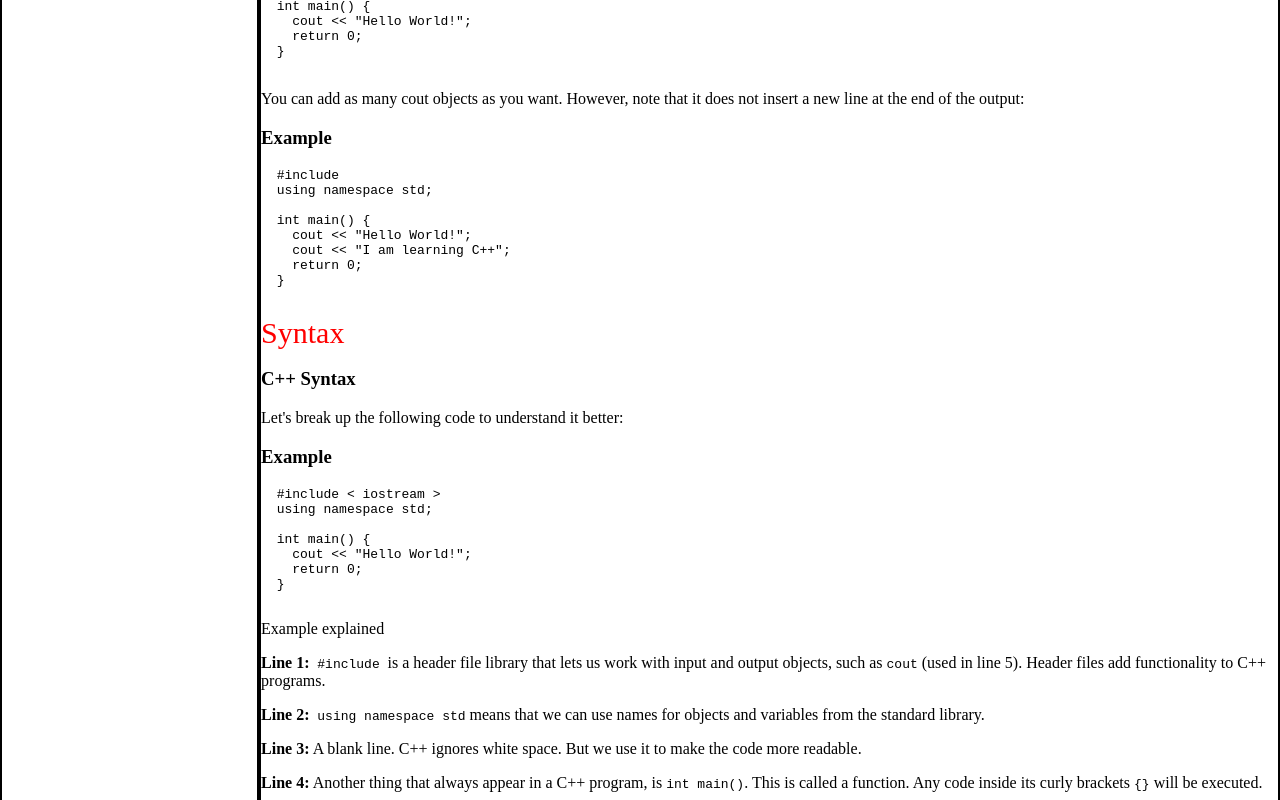
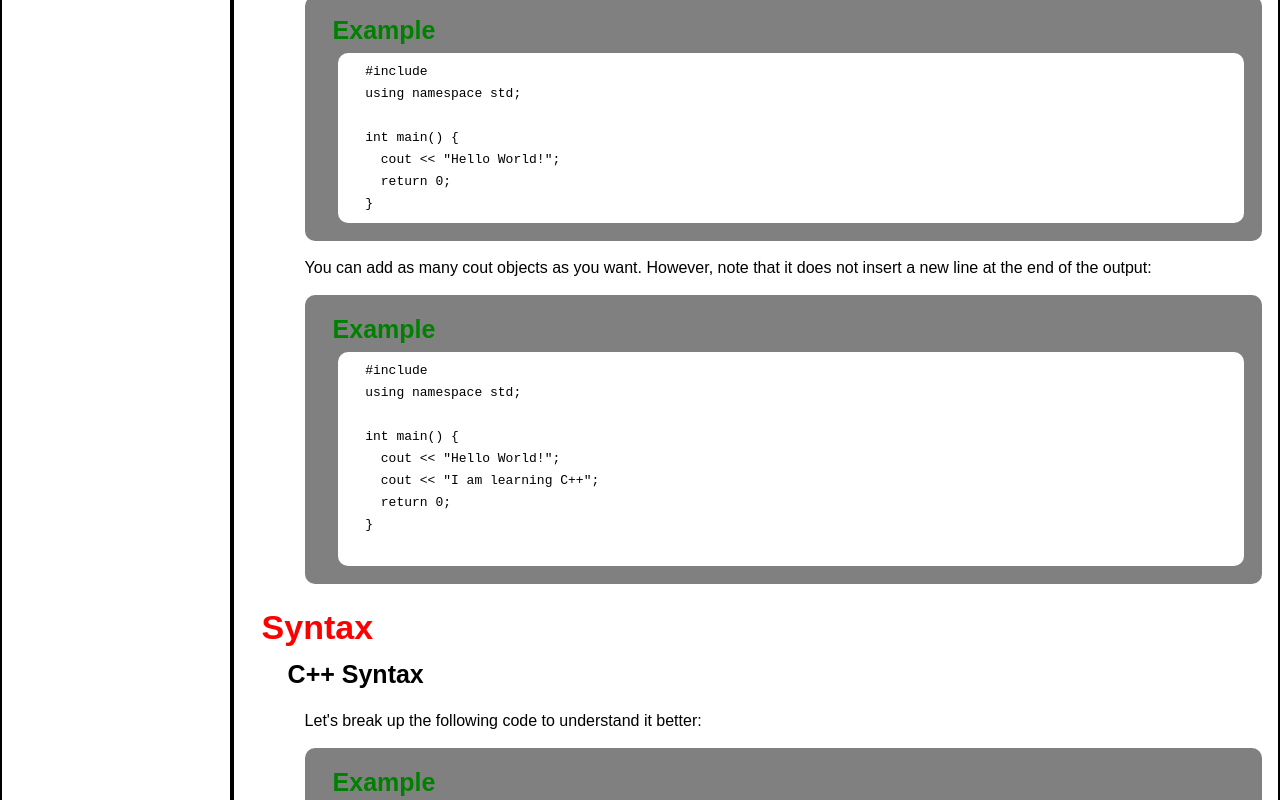
Before and after one commit to Beastcrusher69/FCC-technical_documentation, a plain HTML site: page index.html in a window 1280 px wide. Shown: the part 400-1200 px from the top of the page. Drawn offline with Linux system fonts and the light colour scheme.

Commit message:
worked on main-doc

```diff
--- a/index.html
+++ b/index.html
@@ -44,7 +44,7 @@
 
          <p> The cout object, together with the << operator, is used to output values/print text:</p>
   <div class="code-wrap">
-  <h3>Example</h3>
+  <h3 class="ex-syn">Example</h3>
   <div class="code-block">
     <code>
       <pre>
@@ -54,15 +54,14 @@
   int main() {
     cout << "Hello World!";
     return 0;
-  }
-     </pre>
+  }</pre>
    </code>
   </div>
   </div>
   <p>You can add as many cout objects as you want. However, note that it does not insert a new line at the end of the output:</p>
   <div class="code-wrap">
 
-  <h3>Example</h3>
+  <h3 class="ex-syn">Example</h3>
   <div class="code-block">
     <code>
       <pre>
@@ -83,9 +82,9 @@
           <h3>C++ Syntax</h3>
   <p>Let's break up the following code to understand it better:<p>
 
-  <h3>Example</h3>
+
   <div class="code-wrap">
-
+  <h3 class="ex-syn">Example</h3>
   <div class="code-block">
   <code>
   <pre>
@@ -100,7 +99,7 @@
   </code>
   </div>
   </div>
-  Example explained
+  <p>Example explained</p>
   <p><strong>Line 1:</strong><code class="inline-code"> #include <iostream></code> is a header file library that lets us work with input and output objects, such as <code class="inline-code">cout</code> (used in line 5). Header files add functionality to C++ programs.</p>
 
   <p><strong>Line 2:</strong><code class="inline-code"> using namespace std</code> means that we can use names for objects and variables from the standard library.</p>
@@ -141,7 +140,7 @@
 
   <p>This example uses a single-line comment before a line of code:</p>
   <div class="code-wrap">
-  <h3>Example</h3>
+  <h3 class="ex-syn">Example</h3>
   <div class="code-block">
   <code>
   <pre>// This is a comment
@@ -152,12 +151,14 @@
   </div>
   <p>This example uses a single-line comment at the end of a line of code:</p>
 
-  <h3>Example</h3>
+  <div class="code-wrap">
+  <h3 class="ex-syn">Example</h3>
   <div class="code-block">
   <code>
   <pre>cout << "Hello World!"; // This is a comment
   </pre>
   </code>
+  </div>
   </div>
   <h3>C++ Multi-line Comments</h3>
   <p>Multi-line comments start with /* and ends with */.</p>
@@ -165,7 +166,7 @@
   <p>Any text between /* and */ will be ignored by the compiler:</p>
   <div class="code-wrap">
 
-  <h3>Example</h3>
+  <h3 class="ex-syn">Example</h3>
   <div class="code-block">
   <code>
   <pre>/* The code below will print the words Hello World!
@@ -195,7 +196,7 @@
   <h3>Declaring (Creating) Variables</h3>
   <p>To create a variable, specify the type and assign it a value:</p>
 
-  <h3>Syntax</h3>
+  <h3 class="ex-syn">Syntax</h3>
   <div class="code-block">
     <pre>
   <code>type variableName = value;</code>
@@ -207,13 +208,13 @@
   <p>To create a variable that should store a number, look at the following example:</p>
 
   <div class="code-wrap">
-  <h3>Example</h3>
+  <h3 class="ex-syn">Example</h3>
   <p>Create a variable called myNum of type int and assign it the value 15:</p>
   <div class="code-block">
     <pre>
   int myNum = 15;
   cout << myNum;
-    </pre>
+  </pre>
 
   </div>
   </div>
@@ -221,7 +222,7 @@
 
 
   <div class="code-wrap">
-  <h3>Example</h3>
+  <h3 class="ex-syn">Example</h3>
   <div class="code-block">
   <code>
     <pre>
@@ -235,7 +236,7 @@
   <p>Note that if you assign a new value to an existing variable, it will overwrite the previous value:</p>
 
   <div class="code-wrap">
-  <h3>Example</h3>
+  <h3 class="ex-syn">Example</h3>
   <div class="code-block">
   <code>
   int myNum = 15;  // myNum is 15
@@ -250,10 +251,10 @@
         <section class="main-section">
           <header id="Datatypes">Datatypes</header>
           <h3>C++ Data Types</h3>
-  </p>As explained in the Variables chapter, a variable in C++ must be a specified data type:</p>
+  <p>As explained in the Variables chapter, a variable in C++ must be a specified data type:</p>
 
   <div class="code-wrap">
-  <h3>Example</h3>
+  <h3 class="ex-syn">Example</h3>
   <div class="code-block">
   <code>
   <pre>
@@ -272,13 +273,13 @@
 
         <section class="main-section">
           <header id="Operators">Operators</header>
-          </h3>C++ Operators</h3>
+          <h3>C++ Operators</h3>
   <p>Operators are used to perform operations on variables and values.</p>
 
   <p>In the example below, we use the + operator to add together two values:</p>
 
   <div class="code-wrap">
-  <h3>Example</h3>
+  <h3 class="ex-syn">Example</h3>
   <div class="code-block">
   <code>
   int x = 100 + 50;
@@ -289,7 +290,7 @@
   <p>Although the + operator is often used to add together two values, like in the example above, it can also be used to add together a variable and a value, or a variable and another variable:</p>
 
   <div class="code-wrap">
-  <h3>Example</h3>
+  <h3 class="ex-syn">Example</h3>
   <div class="code-block">
   <code>
     <pre>
@@ -320,7 +321,7 @@
   <p>A string variable contains a collection of characters surrounded by double quotes:</p>
 
   <div class="code-wrap">
-  <h3>Example</h3>
+  <h3 class="ex-syn">Example</h3>
   <p>Create a variable of type string and assign it a value:</p>
   <div class="code-block">
     <code>
@@ -333,7 +334,7 @@
   <p>To use strings, you must include an additional header file in the source code, the <string> library:</p>
 
   <div class="code-wrap">
-  <h3>Example</h3>
+  <h3 class="ex-syn">Example</h3>
   <div class="code-block">
     <code>
     <pre>
@@ -374,7 +375,7 @@
   <p>Use the if statement to specify a block of C++ code to be executed if a condition is true.</p>
 
   <div class="code-wrap">
-  <h3>Syntax</h3>
+  <h3 class="ex-syn">Syntax</h3>
   <div class="code-block">
     <code>
       <pre>
@@ -398,7 +399,7 @@
   <p>The while loop loops through a block of code as long as a specified condition is true:</p>
 
   <div class="code-wrap">
-  <h3>Syntax</h3>
+  <h3 class="ex-syn">Syntax</h3>
   <div class="code-block">
     <code>
     <pre>
@@ -413,7 +414,7 @@
   <p>In the example below, the code in the loop will run, over and over again, as long as a variable (i) is less than 5:</p>
 
   <div class="code-wrap">
-  <h3>Example</h3>
+  <h3 class="ex-syn">Example</h3>
   <div class="code-block">
     <code>
     <pre>
@@ -429,11 +430,11 @@
         </section>
         <section class="main-section">
           <header id="For_loop">For loop</header>
-          <h3>C++ For Loop</h3>
+          <h3 class="ex-syn">C++ For Loop</h3>
   <p>When you know exactly how many times you want to loop through a block of code, use the for loop instead of a while loop:</p>
 
   <div class="code-wrap">
-  <h3>Syntax</h3>
+  <h3 class="ex-syn">Syntax</h3>
   <div class="code-block">
     <code>
     <pre>
@@ -453,7 +454,7 @@
   <p>The example below will print the numbers 0 to 4:</p>
 
   <div class="code-wrap">
-  <h3>Example</h3>
+  <h3 class="ex-syn">Example</h3>
   <div class="code-block">
     <code>
     <pre>
@@ -468,6 +469,7 @@
 
         <section class="main-section">
           <header id="Reference">Reference</header>
+          <p>all the information was taken form- <a href="https://www.w3schools.com/cpp/" target="_blank">w3schools</a>
           </section>
       </main>
       <div>
--- a/styles.css
+++ b/styles.css
@@ -4,9 +4,18 @@
 body{
   margin:0;
   padding:0;
+  font-family:sans-serif;
+  line-height:22px;
+
+}
+
+header{
+  font-weight:600;
+  margin:32px 0 20px;
 }
 #navbar,#main-doc{
 border:2px solid black;
+padding:16px;
 
 }
 .wrap{
@@ -18,21 +27,63 @@ border:2px solid black;
 }
 #navbar a{
   text-decoration:none;
+  padding:20px 30px;
 
 }
 #navbar ul{
-  /* display:flex; */
-  /* flex-direction:column; */
-  /* align-items:center; */
-  /* padding:20px; */
   margin:0;
   padding:0;
   list-style-type:none;
 }
-#navbar a{
-  padding:20px 30px;
+#navbar header{
+  text-align:center;
 }
 #main-doc header{
-  font-size:30px;
+  padding:0 0 0 12px;
+  font-size:34px;
   color:red;
 }
+
+#main-doc h3{
+  font-size:25px;
+}
+#main-doc h3:not(.ex-syn){
+  padding:0 0 0 38px;
+}
+
+#main-doc p,.code-block,#main-doc ul{
+  padding:0 0 0 55px;
+
+}
+
+
+/*code-block */
+
+.code-wrap{
+  background-color:grey;
+  margin: 0 0 0 55px;
+  padding:18px;
+  border-radius:10px;
+}
+.code-block{
+  background-color:white;
+  border-radius:10px;
+  /* padding:8px 12px; */
+  padding:8px 12px;
+  margin-top:12px;
+  margin-left:15px;
+
+}
+.ex-syn {
+  color:green;
+  padding-left:5px;
+  margin:5px;
+}
+code:not(.inline-code){
+  /* margin-left:20px; */
+  /* padding:20px; */
+}
+pre{
+  padding:0;
+  margin:0;
+}
```
Also changed, not shown: 1 other file.
